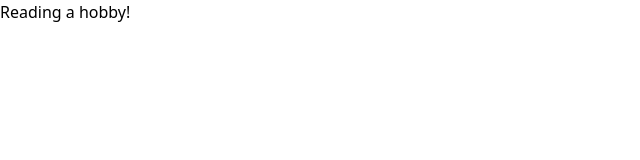
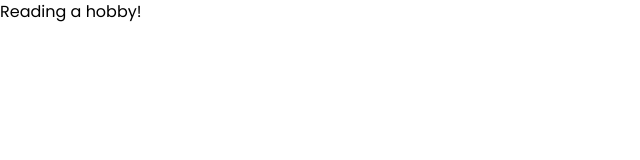
Before and after one commit to machadomatt/login-signup-exploration, a Vue app: page / in a window 1280 px wide. Shown: the top 160 px of the page, without its empty margins (0-640 px from the left). Built offline with nearby package versions, Linux system fonts and the light colour scheme.

Commit message:
Add Poppins font family

```diff
--- a/index.html
+++ b/index.html
@@ -6,6 +6,10 @@
     <link rel="icon" href="/favicon.ico" />
     <meta name="viewport" content="width=device-width, initial-scale=1.0" />
     <title>Vite App</title>
+    <link rel="preconnect" href="https://fonts.googleapis.com">
+    <link rel="preconnect" href="https://fonts.gstatic.com" crossorigin>
+    <link href="https://fonts.googleapis.com/css2?family=Poppins:wght@200;300;400;500;600;700&display=swap"
+        rel="stylesheet">
 </head>
 
 <body>
--- a/tailwind.config.js
+++ b/tailwind.config.js
@@ -1,7 +1,13 @@
+const defaultTheme = require('tailwindcss/defaultTheme')
+
 module.exports = {
     content: ['./index.html', './src/**/*.{vue,js,ts,jsx,tsx}'],
     theme: {
-        extend: {},
+        extend: {
+            fontFamily: {
+                sans: ["'Poppins'", ...defaultTheme.fontFamily.sans],
+            },
+        },
     },
     plugins: [],
 }
```
